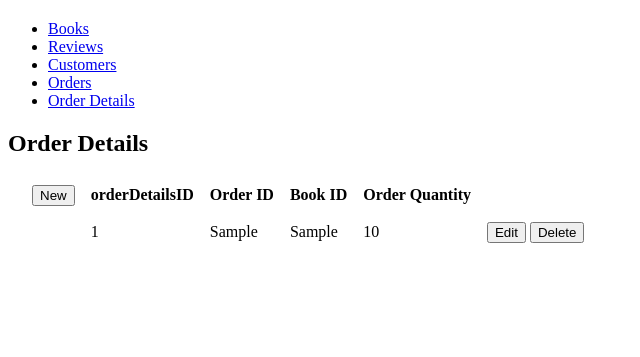
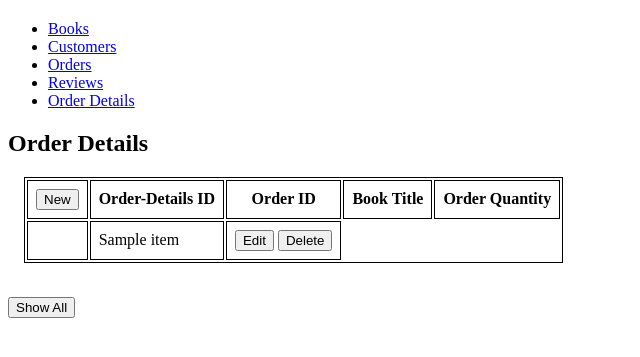
Before and after one commit to h3nry-m/Beaver_Bookstore, a Flask app: template templates/order_details.j2 in a window 1280 px wide. Shown: the part 47-404 px from the top of the page, without its empty margins (0-640 px from the left). Run offline with Flask 2, Linux system fonts and the light colour scheme; the template is opened without the code that fills it: most values are stand-ins (such as "Sample title", 1, 10 or a date in 2020).

Commit message:
Fixed issues with  HTML/CSS/JS for tables where tables were expanding after pressing a button, Added more queries to fill in drop down menus and the charts for order_details/orders/reviews, modified DML files to be more consistent and readable

```diff
--- a/app.py
+++ b/app.py
@@ -62,62 +62,23 @@
         publisher_data = cur.fetchall()
 
         return render_template("", data = data, publisher_data = publisher_data)
+
 @app.route('/reviews')
 def CRUD_reviews():
-    reviews_from_app_py = [
-        [
-            {
-                "idReview": 1,
-                "idCustomer": 3,
-                "idBook": 2,
-                "postTitle": "Great Book",
-                "postBody": "The best book I've read my entire life",
-                "stars": 5
-            },
-            {
-                "idReview": 2,
-                "idCustomer": 2,
-                "idBook": 3,
-                "postTitle": "Mediocre",
-                "postBody": "The book was predictable and not very exciting",
-                "stars": 3
-            },
-            {
-                "idReview": 3,
-                "idCustomer": 4,
-                "idBook": 4,
-                "postTitle": "Not Bad",
-                "postBody": "The character development was not bad but could use work",
-                "stars": 4
-            }
-        ],
-        [
-            {
-                "firstName": "Keith",
-                "lastName": "Hazlett"
-            },
-            {
-                "firstName": "Gene",
-                "lastName": "Fram"
-            },
-            {
-                "firstName": "Frank",
-                "lastName": "Ownens"
-            }
-        ],
-        [
-            {
-                "title": "Moonwalking with Einstein"
-            },
-            {
-                "title": "Scarlet"
-            },
-            {
-                "title": "The Thousand Autumns of Jacob de Zoet"
-            }
-        ]
-    ]
-    return render_template("reviews.j2", reviews=reviews_from_app_py)
+    if request.method == "GET":
+        query = "SELECT idReview, Customers.firstName, Customers.lastName, title, postTitle, postBody, stars FROM Reviews INNER JOIN Customers ON Reviews.idCustomer = Customers.idCustomer INNER JOIN Books ON Reviews.idBook = Books.idBook ORDER BY idReview ASC;"
+        cursor = db.execute_query(db_connection=db_connection, query=query)
+        results = cursor.fetchall()
+
+        query2 = "SELECT idCustomer, firstName, lastName FROM Customers;"
+        cursor = db.execute_query(db_connection=db_connection, query=query2)
+        customer_data = cursor.fetchall()
+
+        query3 = "SELECT idBook, title FROM Books;"
+        cursor = db.execute_query(db_connection=db_connection, query=query3)
+        book_data = cursor.fetchall()
+
+    return render_template("reviews.j2", reviews=results, customers=customer_data, books=book_data)
 
 
 @app.route('/orders', methods=["POST", "GET"])
@@ -127,9 +88,10 @@
         cursor = db.execute_query(db_connection=db_connection, query=query)
         results = cursor.fetchall()
 
-        query2 = "SELECT idCustomer, firstName, lastName FROM Customers"
+        query2 = "SELECT idCustomer, firstName, lastName FROM Customers;"
         cursor = db.execute_query(db_connection=db_connection, query=query2)
         customer_data = cursor.fetchall()
+
         return render_template("orders.j2", orders=results, customers=customer_data)
     # if request.method == "POST":
     #     if request.form.get()
@@ -178,29 +140,19 @@
 
 @app.route('/order_details')
 def CRUD_order_details():
-    orders_details_from_app_py = [
-        [{
-            "orderDetailsID": 1,
-            "idOrder": 1,
-            "idBook": 2,
-            "orderQty": 1
-        },
-        {
-            "orderDetailsID": 2,
-            "idOrder": 1,
-            "idBook": 3,
-            "orderQty": 1
-        },
-        {
-            "orderDetailsID": 3,
-            "idOrder": 2,
-            "idBook": 4,
-            "orderQty": 1
-        }
-        ]
+    if request.method == "GET":
+        query = "SELECT orderDetailsID, Orders.idOrder, Books.title, orderQty FROM OrderDetails INNER JOIN Books ON OrderDetails.idBook = Books.idBook INNER JOIN Orders ON OrderDetails.idOrder = Orders.idOrder ORDER BY orderDetailsID ASC;"
+        cursor = db.execute_query(db_connection=db_connection, query=query)
+        results = cursor.fetchall()
 
-    ]
-    return render_template("order_details.j2", orderDetails=orders_details_from_app_py)
+        query2 = "SELECT idOrder FROM Orders;"
+        cursor = db.execute_query(db_connection=db_connection, query=query2)
+        order_data = cursor.fetchall()
+
+        query3 = "SELECT idBook, title FROM Books;"
+        cursor = db.execute_query(db_connection=db_connection, query=query3)
+        book_data = cursor.fetchall()
+    return render_template("order_details.j2", orderDetails=results, orders=order_data, books = book_data)
 
 
 @app.route('/')
--- a/static/script.js
+++ b/static/script.js
@@ -14,7 +14,7 @@
 
     }
     else if (section == 'all'){
-        document.getElementById('browse').style.display = 'block';
+        document.getElementById('browse').style.display = 'table';
         document.getElementById('create').style.display ='block';
         document.getElementById('update').style.display = 'block';
         document.getElementById('delete').style.display = 'block';
@@ -22,7 +22,7 @@
         document.getElementById('all').style.display = 'none';
     }
     else if (section == 'cancel'){
-        document.getElementById('browse').style.display = 'block';
+        document.getElementById('browse').style.display = 'table';
         document.getElementById('create').style.display ='none';
         document.getElementById('update').style.display = 'none';
         document.getElementById('delete').style.display = 'none';
@@ -35,7 +35,7 @@
         document.getElementById('delete').style.display = 'block';
     }
     else if (section =='hide'){
-        document.getElementById('browse').style.display = 'block';
+        document.getElementById('browse').style.display = 'table';
         document.getElementById('create').style.display = 'none';
         document.getElementById('update').style.display = 'none';
         document.getElementById('delete').style.display = 'none';
--- a/static/styles.css
+++ b/static/styles.css
@@ -3,15 +3,32 @@
 }
 
 .table {
-    border-spacing: 0;
     margin: 1rem;
-    background-color: f5f5f5;
+    border: 1px solid black;
+
 }
 
 .table_header {
     text-align: left;
+    border: 1px solid black;
+
 }
 
 .table_cell {
     padding: 8px;
+    border: 1px solid black;
+
 }
+
+
+#create {
+    display: none;
+}
+
+#update {
+    display: none;
+}
+
+#delete {
+    display: none;
+}
--- a/templates/base.html
+++ b/templates/base.html
@@ -8,9 +8,9 @@
     </header>
     <ul>
         <li><a href="/books">Books</a></li>
-        <li><a href="/reviews">Reviews</a></li>
         <li><a href="/customers">Customers</a></li>
         <li><a href="/orders">Orders</a></li>
+        <li><a href="/reviews">Reviews</a></li>
         <li><a href="/order_details">Order Details</a></li>
     </ul>
     {% block header %}{% endblock %}
--- a/templates/order_details.j2
+++ b/templates/order_details.j2
@@ -10,39 +10,52 @@
         <th class="table_cell">
             <input type="button" class="new" onclick="newOrder()" value="New">
         </th>
-        <th class="table_cell">orderDetailsID</th>
+        <th class="table_cell">Order-Details ID</th>
         <th class="table_cell">Order ID</th>
-        <th class="table_cell">Book ID</th>
+        <th class="table_cell">Book Title</th>
         <th class="table_cell">Order Quantity</th>
 
     </tr>
     <tbody>
-    {% for item in orderDetails[0] %}
+    {% for item in orderDetails %}
+
         <tr>
             <td class="table_cell"></td>
-        <td class="table_cell">{{item['orderDetailsID']}}</td>
-        <td class="table_cell" >{{item['idOrder']}}</td>
-        <td class="table_cell" >{{item['idBook']}}</td>
-        <td class="table_cell" >{{item['orderQty']}}</td>
+
+            {%for key in item.keys() %}
+            <td class="table_cell"> {{item[key]}}</td>
+            {% endfor %}
+
             <td class="table_cell">
             <input type="button" class="edit" onclick="updateOrder()" value="Edit">
             <input type="button" class="delete" onclick="deleteOrder()" value="Delete">
             </td>
         </tr>
+
         {% endfor %}
+    </tbody>
 </table>
 
 <div id = 'create' style="display:none;">
 
+
+
+    <fieldset>
         <legend>
             <h2> Add an Order-Books </h2>
         </legend>
-
-    <fieldset>
         <label> Order ID </label>
-        <input type="number" name="orderID">
-        <label> Book ID </label>
-        <input type="number" name="bookID">
+        <select id="orderID" name="orderID">
+            {% for item in orders %}
+            <option value= "{{idOrder}}"> {{item['idOrder']}} </option>
+            {% endfor %}
+        </select>
+        <label> Book Title </label>
+        <select id="orderID" name="orderID">
+            {% for item in books %}
+            <option value= "{{title}}"> {{item['title']}} </option>
+            {% endfor %}
+        </select>
         <label> Order Quantity </label>
         <input type="number" name="orderQty">
     </fieldset>
@@ -60,13 +73,15 @@
     </legend>
 
     <fieldset>
-        {# TODO
-        NEED TO IMPLEMENT QUERY  #}
         <label> orderDetailsID: 1 </label>
         <label> Order ID </label>
         <input type="number" name="orderID">
-        <label> Book ID </label>
-        <input type="number" name="bookID">
+        <label> Book Title </label>
+        <select id="orderID" name="orderID">
+            {% for item in books %}
+            <option value= "{{title}}"> {{item['title']}} </option>
+            {% endfor %}
+        </select>
         <label> Order Quantity </label>
         <input type="number" name="orderQty">
     </fieldset>
@@ -100,4 +115,7 @@
 
 </div>
 
+<br>
+<input type="button" id="all" onclick="showAll()" value="Show All">
+<input type="button" id="hide" style="display: none;" onclick="hideAll()" value="Hide All">
 {% endblock %}
```
Also changed, not shown: database/DML.sql (+99 -57 lines), templates/orders.j2 (+19 -8 lines), templates/reviews.j2 (+33 -33 lines). Lines whose indentation alone changed are shown as unchanged.
